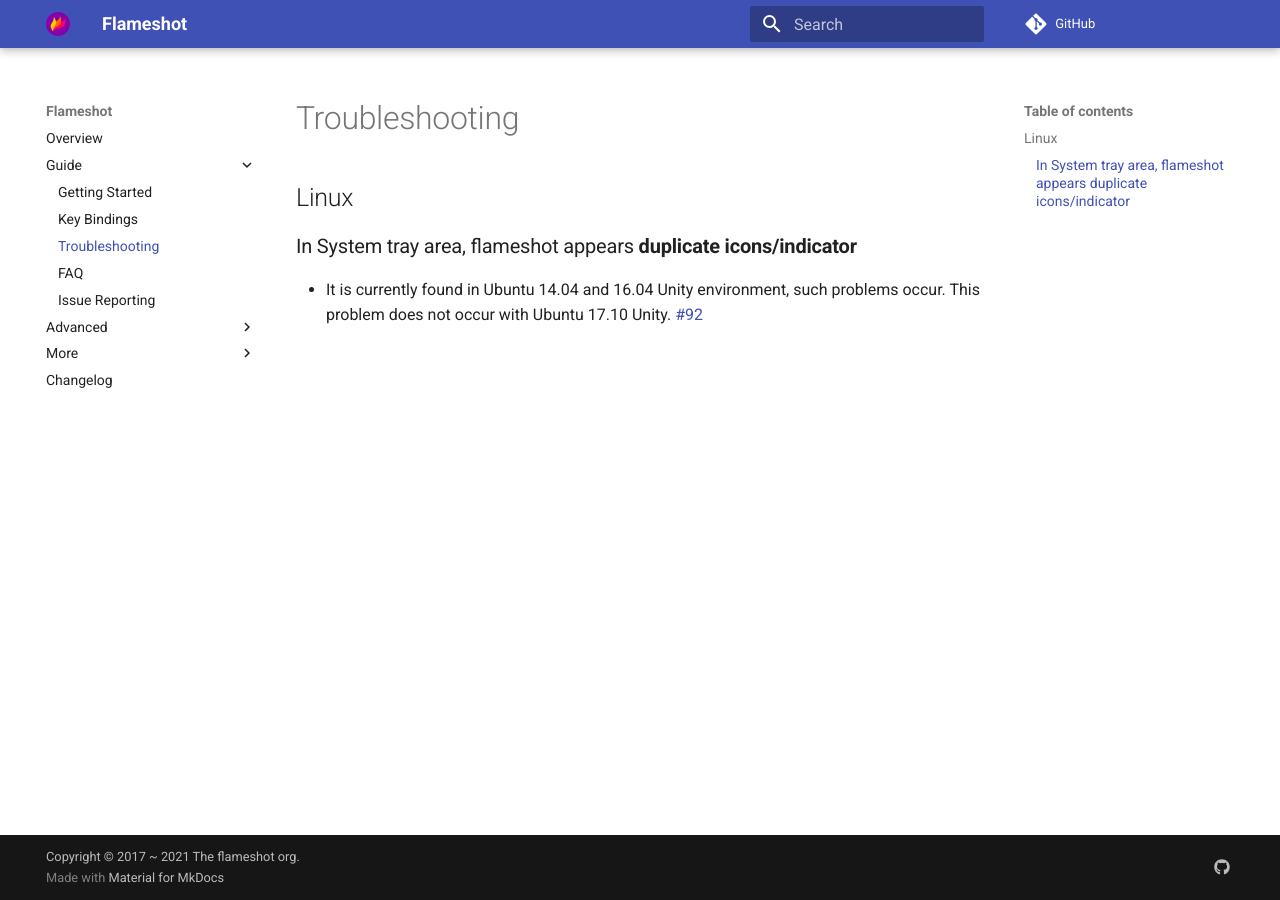
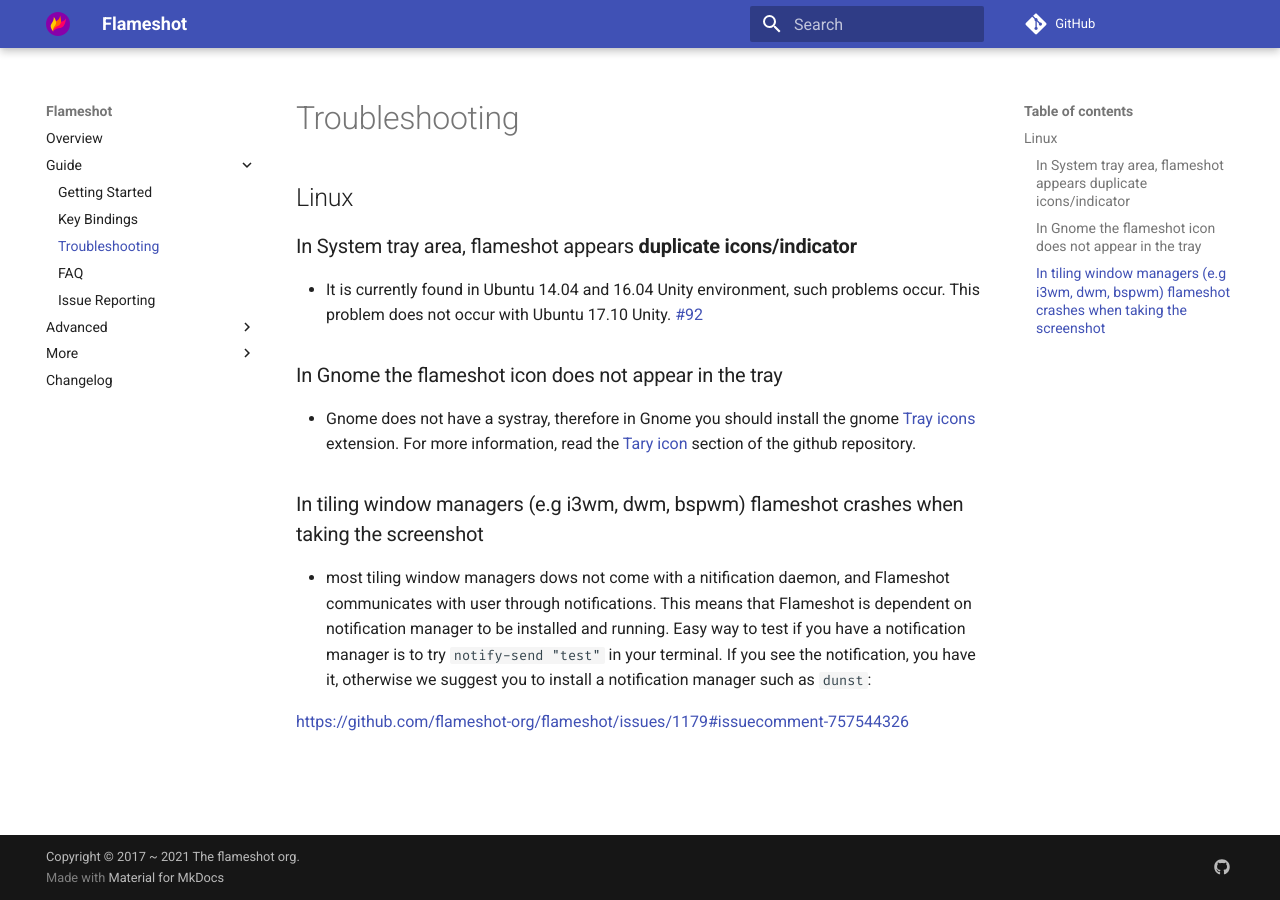
Before and after one commit to flameshot-org/flameshot-org.github.io, an MkDocs documentation site: the page built from docs/troubleshooting.md, in a window 1280 px wide. Built offline with MkDocs 1.6.1 and Material for MkDocs 9.7.7, drawn with Linux system fonts in a browser that asks for light colours; comment, search, counter and statistics services are not loaded.

Commit message:
[add] added two of the frequent issues to the troubleshooting section

```diff
--- a/docs/troubleshooting.md
+++ b/docs/troubleshooting.md
@@ -1,4 +1,16 @@
 ## Linux
 
 ### In System tray area, flameshot appears **duplicate icons/indicator**
+
 * It is currently found in Ubuntu 14.04 and 16.04 Unity environment, such problems occur. This problem does not occur with Ubuntu 17.10 Unity. [#92](https://github.com/flameshot-org/flameshot/issues/92)
+
+
+### In Gnome the flameshot icon does not appear in the tray
+
+* Gnome does not have a systray, therefore in Gnome you should install the gnome [Tray icons](https://extensions.gnome.org/extension/1503/tray-icons/) extension. For more information, read the [Tary icon](https://github.com/flameshot-org/flameshot#tray-icon) section of the github repository.
+
+### In tiling window managers (e.g i3wm, dwm, bspwm) flameshot crashes when taking the screenshot
+
+* most tiling window managers dows not come with a nitification daemon, and Flameshot communicates with user through notifications. This means that Flameshot is dependent on notification manager to be installed and running. Easy way to test if you have a notification manager is to try `notify-send "test"` in your terminal. If you see the notification, you have it, otherwise we suggest you to install a notification manager such as `dunst`:
+
+https://github.com/flameshot-org/flameshot/issues/1179#issuecomment-757544326
```
